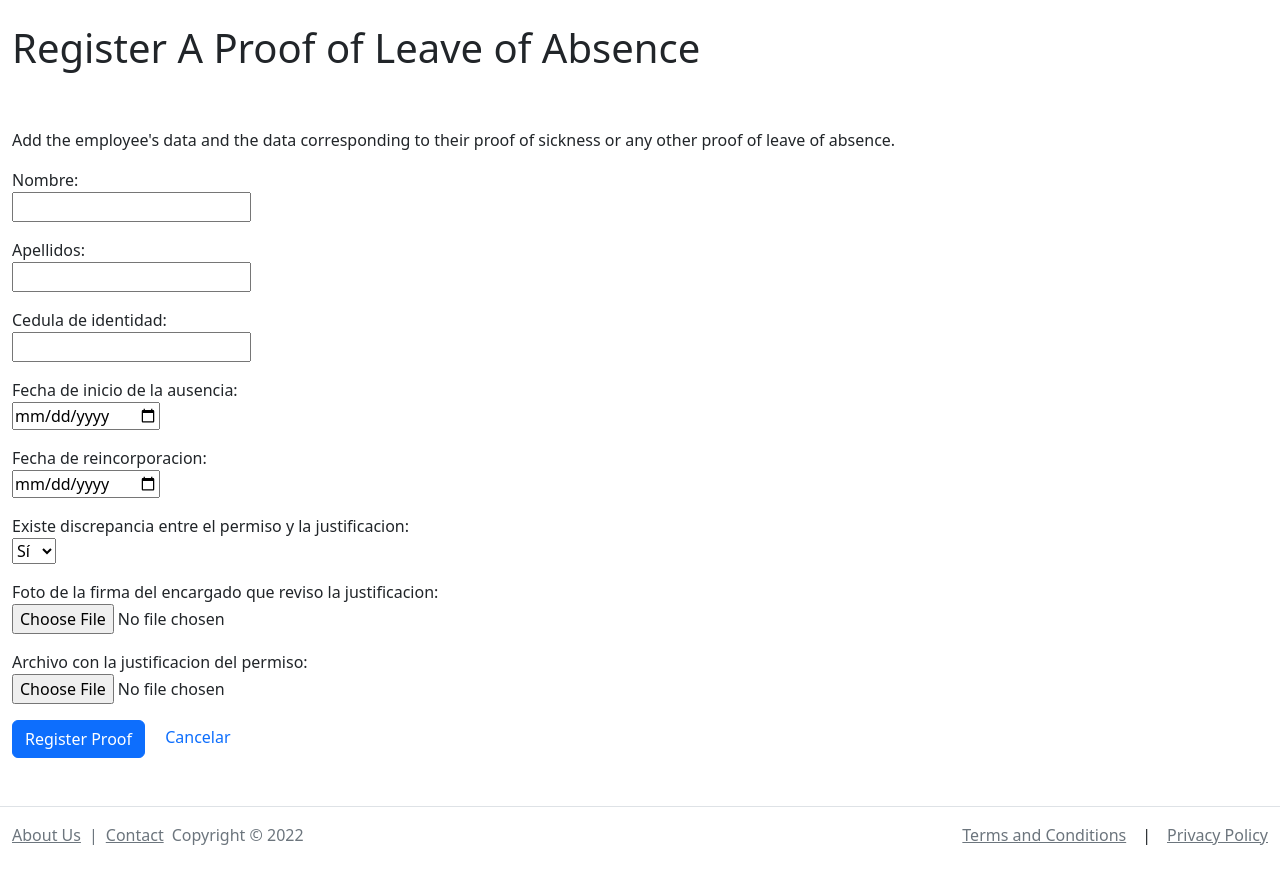
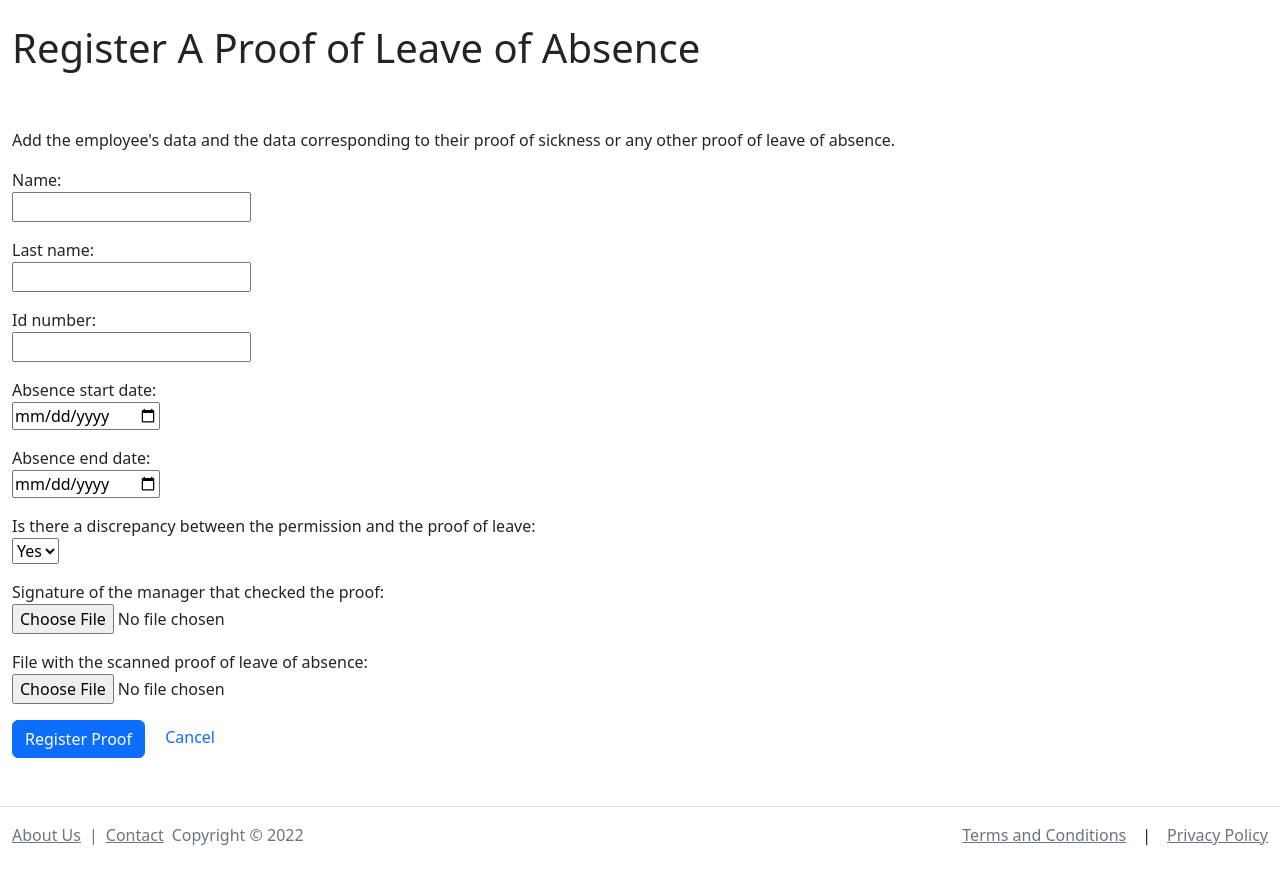
Before and after one commit to eduardoluis11/human-resources-english, a Django app: page /registrar-justificacion in a window 1280 px wide. Shown: the part 56-943 px from the top of the page. Run offline with Django 4.2, Linux system fonts and the light colour scheme; the visitor is signed in with stand-in values (Sample User, id 1); some libraries are stand-ins or nearby versions.

Commit message:
Translated all the text from "Justificacion de Permisos"

```diff
--- a/app_rrhh/formularios.py
+++ b/app_rrhh/formularios.py
@@ -116,21 +116,21 @@ class FormularioPerfilDeCargo(forms.Form):
 class FormularioJustificacion(forms.Form):
     # Opciones para el campo que pregunta si hay una diferencia entre lo que dice el permiso y el justificante
     DISCREPANCIA_CHOICES = [
-        ('Sí', 'Sí'),
+        ('Yes', 'Yes'),
         ('No', 'No'),
     ]
-    nombre = forms.CharField(max_length=50)
-    apellidos = forms.CharField(max_length=50)
-    cedula_de_identidad = forms.CharField(max_length=15)
-    fecha_de_inicio_de_la_ausencia = forms.DateField(widget=forms.widgets.DateInput(attrs={'type': 'date'}))    # fecha desde que se va a ausentar
-    fecha_de_reincorporacion = forms.DateField(widget=forms.widgets.DateInput(attrs={'type': 'date'}))    # fecha en la que regresará
+    name = forms.CharField(max_length=50)
+    last_name = forms.CharField(max_length=50)
+    id_number = forms.CharField(max_length=15)
+    absence_start_date = forms.DateField(widget=forms.widgets.DateInput(attrs={'type': 'date'}))    # fecha desde que se va a ausentar
+    absence_end_date = forms.DateField(widget=forms.widgets.DateInput(attrs={'type': 'date'}))    # fecha en la que regresará
 
     # "Sí" o "no"
-    existe_discrepancia_entre_el_permiso_y_la_justificacion = forms.ChoiceField(choices=DISCREPANCIA_CHOICES)
+    is_there_a_discrepancy_between_the_permission_and_the_proof_of_leave = forms.ChoiceField(choices=DISCREPANCIA_CHOICES)
 
-    foto_de_la_firma_del_encargado_que_reviso_la_justificacion = forms.ImageField()
+    signature_of_the_manager_that_checked_the_proof = forms.ImageField()
 
-    archivo_con_la_justificacion_del_permiso = forms.FileField()   # Archivo con justificación
+    file_with_the_scanned_proof_of_leave_of_absence = forms.FileField()   # Archivo con justificación
 
 """ Formulario para registrar los Descuentos de un trabajador.
 
--- a/app_rrhh/views.py
+++ b/app_rrhh/views.py
@@ -541,19 +541,19 @@ def registrar_justificacion_permiso(request):
 
     # Si el usuario envía el formulario
     if request.method == "POST":
-        nombre = request.POST["nombre"]
-        apellidos = request.POST["apellidos"]
-        cedula = request.POST["cedula_de_identidad"]
-
-        fecha_inicio_ausencia = request.POST["fecha_de_inicio_de_la_ausencia"]
-        fecha_reincorporacion = request.POST["fecha_de_reincorporacion"]
-
-        existe_discrepancia_permiso_y_justificacion = request.POST["existe_discrepancia_entre_el_permiso_y_la_justificacion"]
+        nombre = request.POST["name"]
+        apellidos = request.POST["last_name"]
+        cedula = request.POST["id_number"]
+
+        fecha_inicio_ausencia = request.POST["absence_start_date"]
+        fecha_reincorporacion = request.POST["absence_end_date"]
+
+        existe_discrepancia_permiso_y_justificacion = request.POST["is_there_a_discrepancy_between_the_permission_and_the_proof_of_leave"]
 
         # Necesito usar FILES para agarrar el archivo con la justificación escaneada
-        archivo_con_justificacion = request.FILES["archivo_con_la_justificacion_del_permiso"]
-
-        foto_firma_encargado_rrhh = request.FILES["foto_de_la_firma_del_encargado_que_reviso_la_justificacion"]
+        archivo_con_justificacion = request.FILES["file_with_the_scanned_proof_of_leave_of_absence"]
+
+        foto_firma_encargado_rrhh = request.FILES["signature_of_the_manager_that_checked_the_proof"]
 
         # Esto me agarra la fecha y la hora actual
         timestamp = datetime.datetime.now()
@@ -571,7 +571,7 @@ def registrar_justificacion_permiso(request):
         nueva_justificacion.save()
 
         # Mensaje flash de confirmación
-        messages.success(request, "Se ha registrado una nueva justificacion correctamente.")
+        messages.success(request, "A new proof of leave of absence has been successfully registered.")
 
         # Esto redirige al usuario a la lista de bonificaciones
         return redirect('lista_justificaciones')
--- a/templates/justificacion-de-permiso/registrar-justificacion.html
+++ b/templates/justificacion-de-permiso/registrar-justificacion.html
@@ -28,7 +28,7 @@
 
         <!-- Esto regresará al usuario a la lista de justificaciones -->
         <a href="{% url 'lista_justificaciones' %}" class="text-decoration-none" style="padding-left: 1rem;">
-            Cancelar
+            Cancel
         </a>
         <br>
         <br>
```
